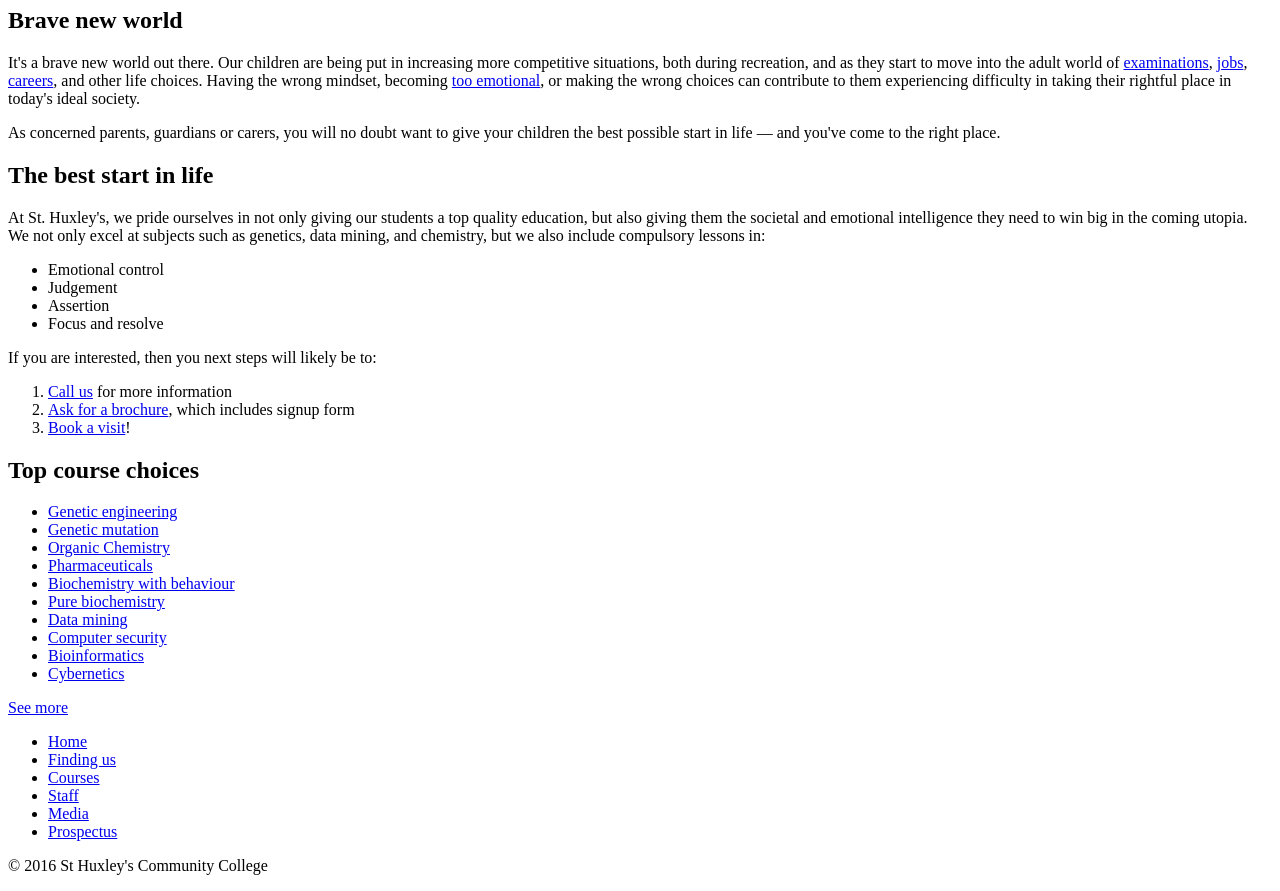
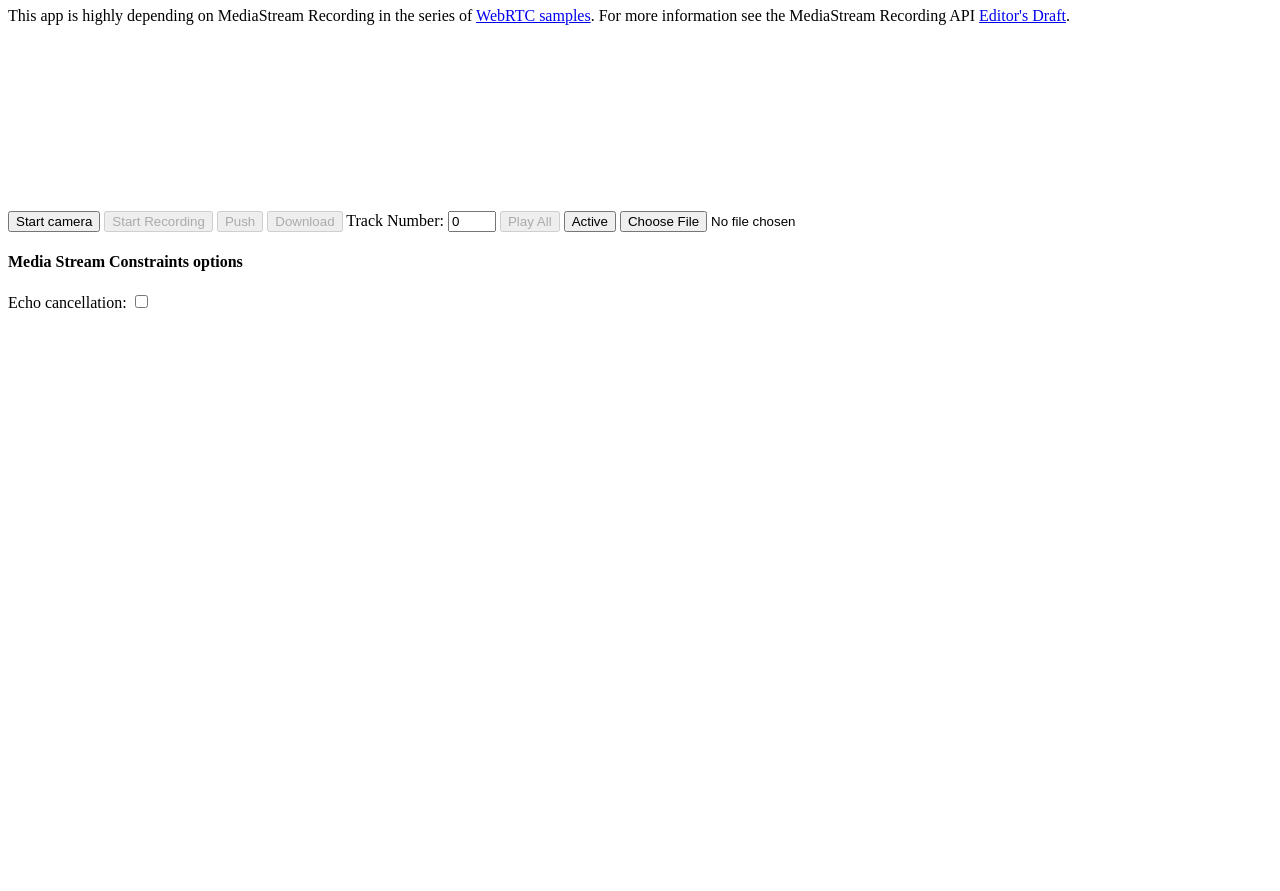
Before and after one commit to resapopo/public-test, a plain HTML site: page index.html in a window 1280 px wide. Shown: the part 73-964 px from the top of the page. After the commit the page ends 800 px from the top, so only its background shows below. Drawn offline with nearby package versions, Linux system fonts and the light colour scheme.

Commit message:
Update index.html

```diff
--- a/index.html
+++ b/index.html
@@ -1,82 +1,94 @@
 <!DOCTYPE html>
+<!--
+ *  Copyright (c) 2015 The WebRTC project authors. All Rights Reserved.
+ *
+ *  Use of this source code is governed by a BSD-style license
+ *  that can be found in the LICENSE file in the root of the source
+ *  tree.
+-->
 <html>
-  <head>
+<head>
+
     <meta charset="utf-8">
-    <title>St Huxley's Community College</title>
-    <link href="style.css" type="text/css" rel="stylesheet">
-  </head>
-  <body>
+    <meta name="description" content="WebRTC code samples">
+    <meta name="viewport" content="width=device-width, user-scalable=yes, initial-scale=1, maximum-scale=1">
+    <meta itemprop="description" content="Client-side WebRTC code samples">
+    <meta itemprop="image" content="../../../images/webrtc-icon-192x192.png">
+    <meta itemprop="name" content="WebRTC code samples">
+    <meta name="mobile-web-app-capable" content="yes">
+    <meta id="theme-color" name="theme-color" content="#ffffff">
 
-  <header>
-    <h1>St Huxley's Community College</h1>
-  </header>
+    <base target="_blank">
 
-  <section>
-      <h2>Brave new world</h2>
+    <title>MediaStream Recording</title>
 
-      <p>It's a brave new world out there. Our children are being put in increasing more competitive situations, both during recreation, and as they start to move into the adult world of <a href="https://en.wikipedia.org/wiki/Examination">examinations</a>, <a href="https://en.wikipedia.org/wiki/Jobs">jobs</a>, <a href="https://en.wikipedia.org/wiki/Career">careers</a>, and other life choices. Having the wrong mindset, becoming <a href="https://en.wikipedia.org/wiki/Emotion">too emotional</a>, or making the wrong choices can contribute to them experiencing difficulty in taking their rightful place in today's ideal society.</p>
+    <link rel="icon" sizes="192x192" href="../../../images/webrtc-icon-192x192.png">
+    <link href="//fonts.googleapis.com/css?family=Roboto:300,400,500,700" rel="stylesheet" type="text/css">
+    <link rel="stylesheet" href="css/main.css">
 
-      <p>As concerned parents, guardians or carers, you will no doubt want to give your children the best possible start in life — and you've come to the right place.</p>
+</head>
 
-      <h2>The best start in life</h2>
+<body>
 
-      <p>At St. Huxley's, we pride ourselves in not only giving our students a top quality education, but also giving them the societal and emotional intelligence they need to win big in the coming utopia. We not only excel at subjects such as genetics, data mining, and chemistry, but we also include compulsory lessons in:</p>
+<div id="container">
 
-      <ul>
-        <li>Emotional control</li>
-        <li>Judgement</li>
-        <li>Assertion</li>
-        <li>Focus and resolve</li>
-      </ul>
+    <h1>Remote Recording Web Applycation</h1>
 
-      <p>If you are interested, then you next steps will likely be to:</p>
+    <p> This app is highly depending on MediaStream Recording
+        in the series of
+        <a href="//webrtc.github.io/samples/" title="WebRTC samples homepage">WebRTC samples</a>.
+        For more information see the MediaStream Recording API <a
+            href="http://w3c.github.io/mediacapture-record/MediaRecorder.html"
+            title="W3C MediaStream Recording API Editor's Draft">Editor's&nbsp;Draft</a>.
+    </p>
 
-      <ol>
-        <li><a href="#">Call us</a> for more information</li>
-        <li><a href="#">Ask for a brochure</a>, which includes signup form</li>
-        <li><a href="#">Book a visit</a>!</li>
-      </ol>
-  </section>
+    <!-- 録音の返し-->
+    <video id="gum" playsinline autoplay muted></video>
+    <!-- store recorded tracks -->
+    <ol id="tracks">
+    <!-- <video id="recorded" playsinline></video> -->
 
-  <aside>
+    </ol>
 
-    <h2>Top course choices</h2>
+    <div>
+        <button id="start">Start camera</button>
+        <button id="record" disabled>Start Recording</button>
+        <button id="play" disabled>Push</button>
+        <button id="download" disabled>Download</button>
+        <label for="index">Track Number:</label>
+        <input type="number" id="index" name="track_number" value="0"
+               min="0" max="0">
+        <button id="playall" disabled>Play All</button>
+        <button id="activation">Active</button>
+        <input type="file" accept="video/*" id="upload"></input>
+    </div>
 
-    <ul>
-      <li><a href="#">Genetic engineering</a></li>
-      <li><a href="#">Genetic mutation</a></li>
-      <li><a href="#">Organic Chemistry</a></li>
-      <li><a href="#">Pharmaceuticals</a></li>
-      <li><a href="#">Biochemistry with behaviour</a></li>
-      <li><a href="#">Pure biochemistry</a></li>
-      <li><a href="#">Data mining</a></li>
-      <li><a href="#">Computer security</a></li>
-      <li><a href="#">Bioinformatics</a></li>
-      <li><a href="#">Cybernetics</a></li>
-    </ul>
+    <div>
+        <h4>Media Stream Constraints options</h4>
+        <p>Echo cancellation: <input type="checkbox" id="echoCancellation"></p>
+    </div>
 
-    <p><a href="#" class="others">See more</a></p>
+    <div>
+        <span id="errorMsg"></span>
+    </div>
 
-  </aside>
+    <!--
+    <a href="https://github.com/webrtc/samples/tree/gh-pages/src/content/getusermedia/record"
+       title="View source for this page on GitHub" id="viewSource">View source on GitHub</a>
+    -->
 
-  <nav>
+</div>
 
-    <ul>
-      <li><a href="#">Home</a></li>
-      <li><a href="#">Finding us</a></li>
-      <li><a href="#">Courses</a></li>
-      <li><a href="#">Staff</a></li>
-      <li><a href="#">Media</a></li>
-      <li><a href="#">Prospectus</a></li>
-    </ul>
+<!-- include adapter for srcObject shim -->
+<script src="https://webrtc.github.io/adapter/adapter-latest.js"></script>
+<!-- localでhowler.jsを読み込み -->
+<script src="js/howler.js" async></script>
+<!-- cdnからhowler.min.jsを読み込み -->
+<!-- <script src="https://cdnjs.cloudflare.com/ajax/libs/howler/2.1.2/howler.min.js"></script> -->
+<script src="js/main.js" async></script>
+<!--
+<script src="../../../js/lib/ga.js"></script>
+-->
 
-  </nav>
-
-  <footer>
-
-    <p>&copy; 2016 St Huxley's Community College</p>
-
-  </footer>
-
-  </body>
+</body>
 </html>
```
